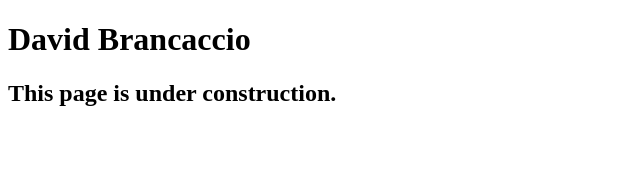
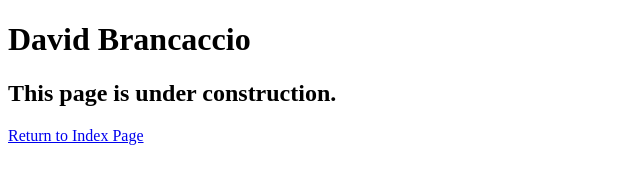
Before and after one commit to NJITifh2/A07, a plain HTML site: page speakers/brancaccio.html in a window 1280 px wide. Shown: the whole page, without its empty margins (0-640 px from the left). Drawn offline with Linux system fonts and the light colour scheme.

Commit message:
Added return for brancaccio

```diff
--- a/speakers/brancaccio.html
+++ b/speakers/brancaccio.html
@@ -11,6 +11,7 @@
     <main>
 	    <h1>David Brancaccio</h1>
 	    <h2>This page is under construction.</h2>
+		<p> <a href="../index.html"> Return to Index Page </a> </p>
     </main>
 </body>
 
```
